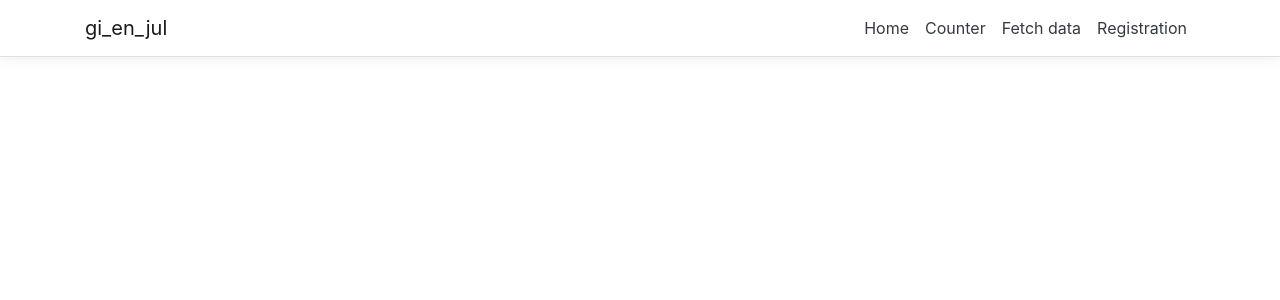
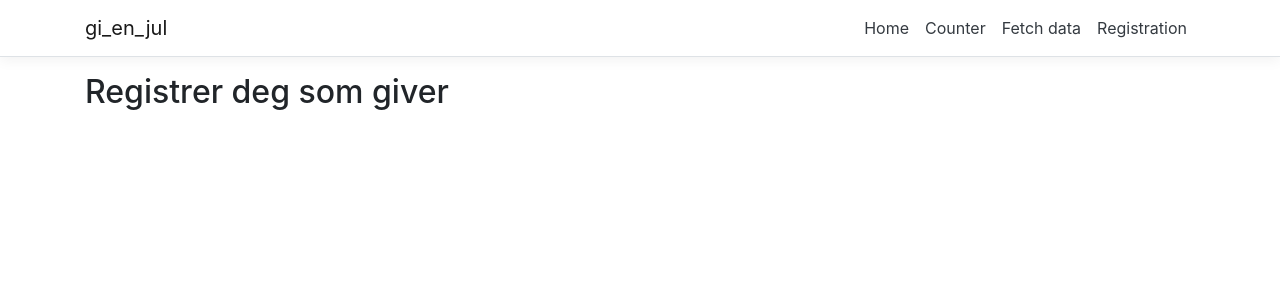
Before and after one commit to capgemini-stavanger/gi-en-jul, a React (Create React App) app in the folder GiEnJul/ClientApp/: page /registerGiver/ContactInfo in a window 1280 px wide. Shown: the top 300 px of the page. Built offline with nearby package versions, Linux system fonts and the light colour scheme.

Commit message:
created registration page

```diff
--- a/GiEnJul/ClientApp/src/App.tsx
+++ b/GiEnJul/ClientApp/src/App.tsx
@@ -5,6 +5,7 @@ import Home from './routes/Home';
 import Counter from './components/Counter';
 import FetchData from './components/FetchData';
 import Registration from './components/Registration';
+import ContactInfo from './routes/registerGiver/ContactInfo'
 
 import './custom.css'
 
@@ -14,5 +15,6 @@ export default () => (
         <Route path='/counter' component={Counter} />
         <Route path='/fetch-data/:startDateIndex?' component={FetchData} />
         <Route path='/registration' component={ Registration } />
+        <Route path='/registerGiver/ContactInfo' component={ ContactInfo }></Route>
     </Layout>
 );
--- a/GiEnJul/ClientApp/src/components/Tab.tsx
+++ b/GiEnJul/ClientApp/src/components/Tab.tsx
@@ -1,4 +1,5 @@
 import * as React from 'react';
+import { Route } from 'react-router-dom';
 import { Link, animateScroll as scroll } from "react-scroll";
 import { Button } from 'reactstrap';
 import './Tab.css'
@@ -11,6 +12,7 @@ interface TabProps {
     maxPagePosition: number,
     textField: string,
     styling: string,
+    path: string,
 
 }
 
@@ -39,10 +41,20 @@ class Tab extends React.PureComponent<TabProps, TabState> {
 
     render(){
         if(this.state.isVisible){
-            return(
+            if(this.props.path == 'top'){
+                return(
 
-                <Button className={this.props.styling} onClick = {() => {scroll.scrollToTop()}}> {this.props.textField} </Button>
-            )
+                    <Button className={this.props.styling} onClick = {() => {scroll.scrollToTop()}}> {this.props.textField} </Button>
+                )
+            }
+            else{
+                return(
+                    <Route render={({ history}) => (
+                        <Button className={this.props.styling} onClick={() => { history.push(this.props.path) }}>{this.props.textField}
+                        </Button>)}/>
+                )
+            }
+
         }
         else{
             return(
--- /dev/null
+++ b/GiEnJul/ClientApp/src/routes/registerGiver/ContactInfo.tsx
@@ -0,0 +1,10 @@
+import * as React from 'react';
+import { connect } from 'react-redux';
+
+const ContactInfo = () => (
+    <div>
+        <h2>Registrer deg som giver</h2>
+    </div>
+)
+
+export default connect()(ContactInfo);
```
